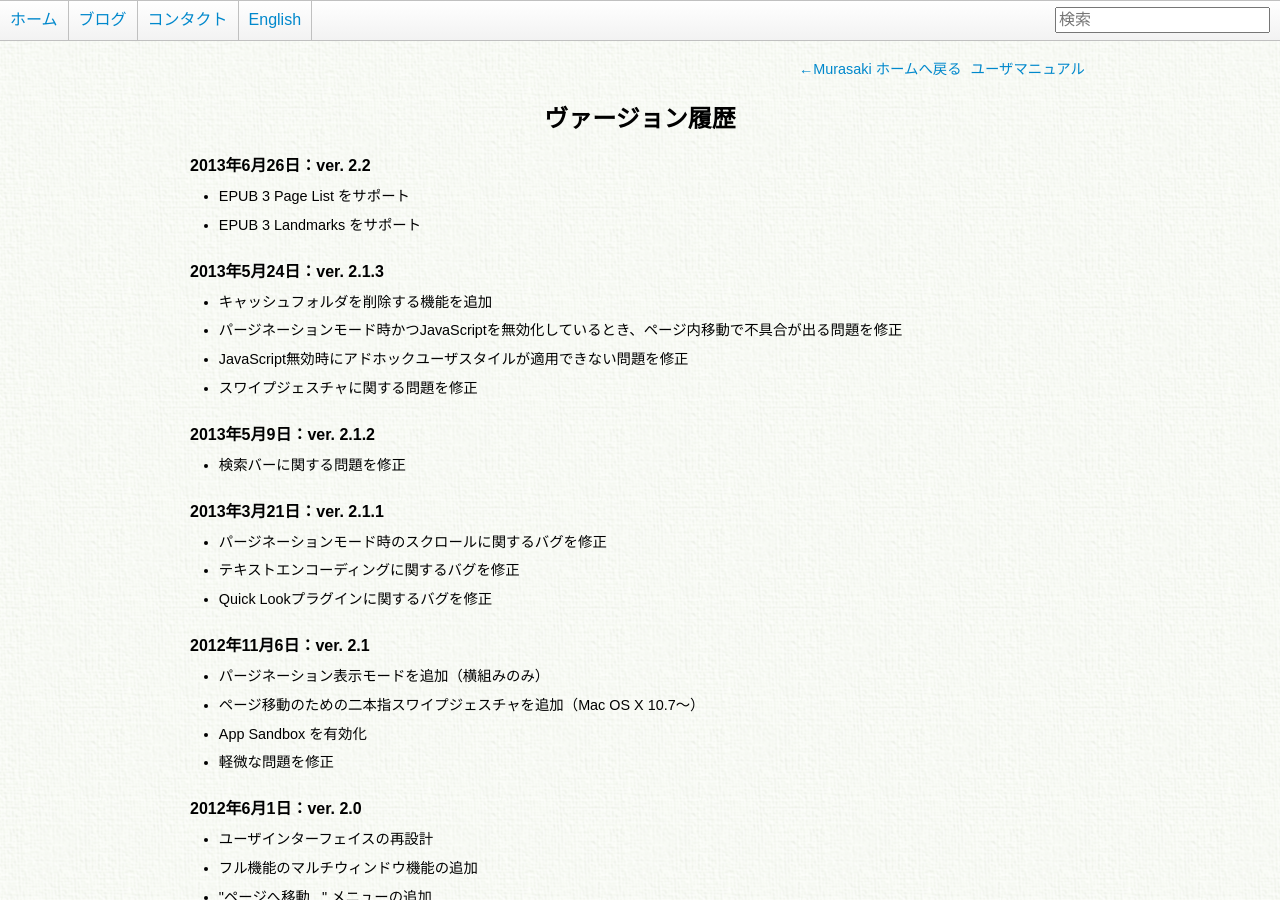
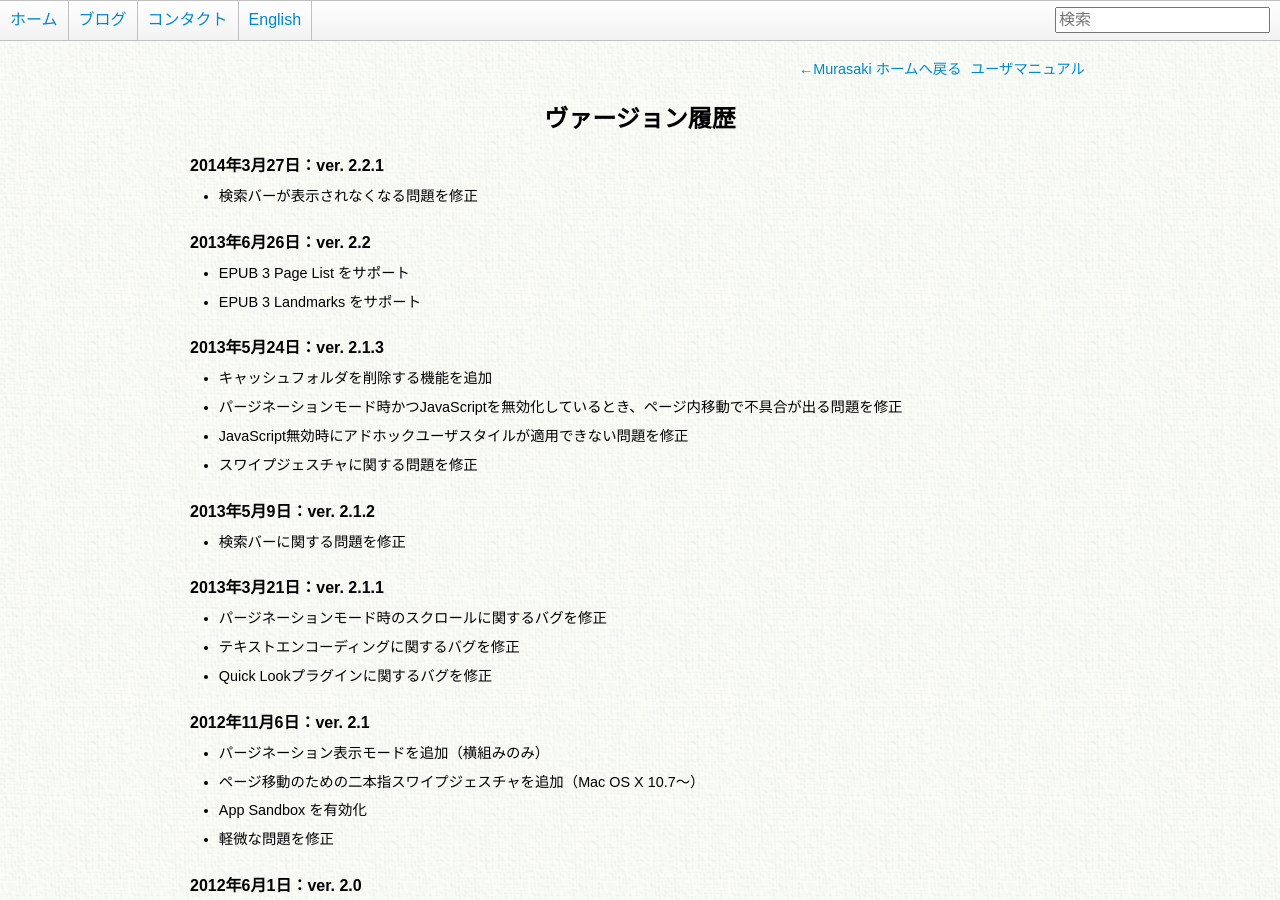
Before and after one commit to GenjiApp/genjiapp.github.io, a Jekyll site: the page built from mac/murasaki/history.html, in a window 1280 px wide and 900 px high. Built offline with Jekyll 4.4.1, drawn with Linux system fonts in a browser that asks for light colours; Markdown is read by kramdown in place of the engine named in the settings.

Commit message:
add release note for Murasaki v2.2.1

```diff
--- a/mac/murasaki/history.html
+++ b/mac/murasaki/history.html
@@ -14,6 +14,9 @@ css: [style.css]
   <h1>ヴァージョン履歴</h1>
 
   <dl>
+    <dt>2014年3月27日：ver. 2.2.1</dt>
+    <dd>検索バーが表示されなくなる問題を修正</dd>
+
     <dt>2013年6月26日：ver. 2.2</dt>
     <dd>EPUB 3 Page List をサポート</dd>
     <dd>EPUB 3 Landmarks をサポート</dd>
--- a/mac/murasaki/history_en.html
+++ b/mac/murasaki/history_en.html
@@ -13,6 +13,9 @@ css: [style.css]
 
   <h1>Version History</h1>
   <dl>
+    <dt>2014-3-27: ver. 2.2.1</dt>
+    <dd>Fixed a problem that a search bar is not displayed</dd>
+
     <dt>2013-6-26: ver. 2.2</dt>
     <dd>Added support for EPUB 3 Page List</dd>
     <dd>Added support for EPUB 3 Landmarks</dd>
```
